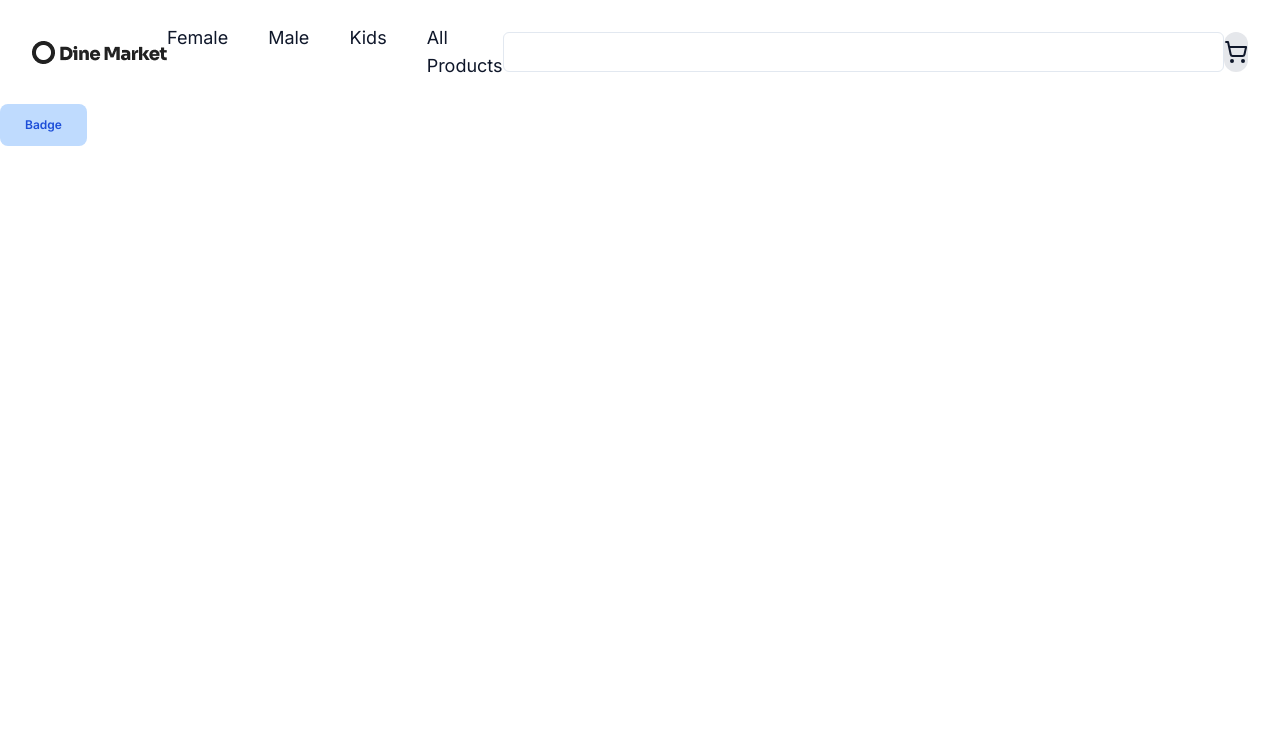
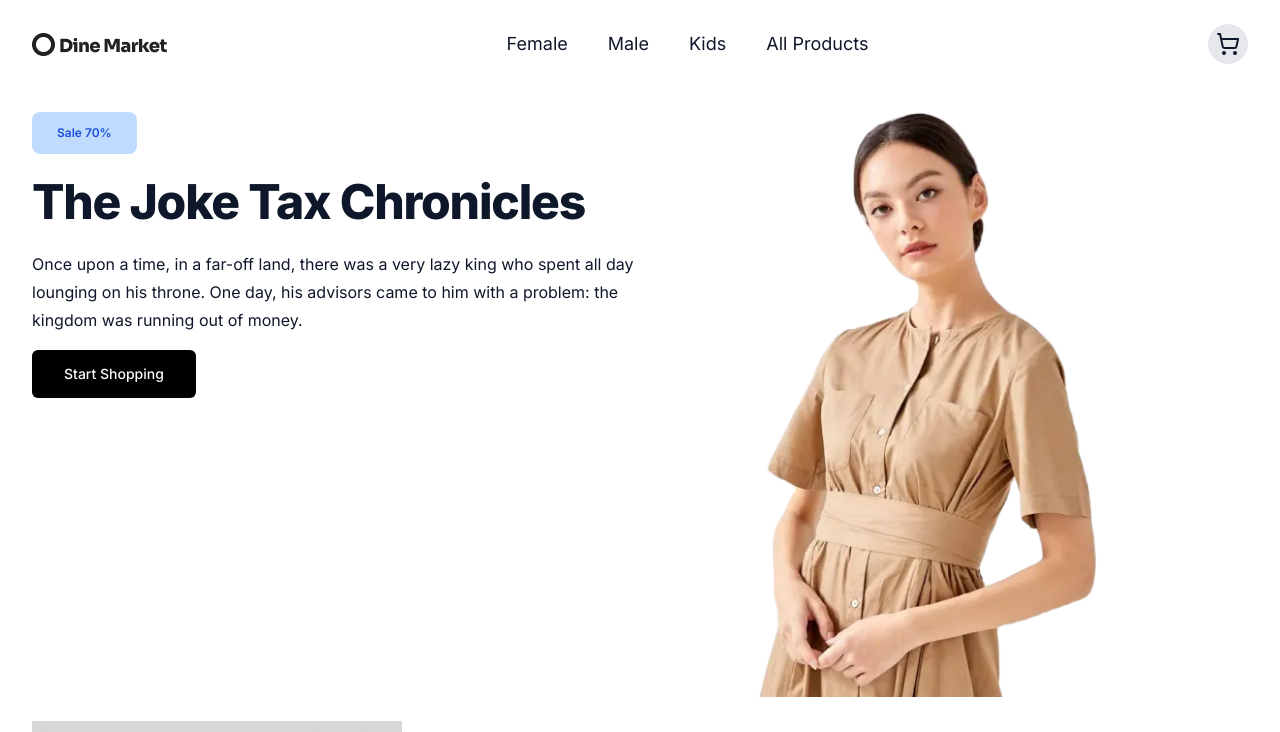
Before and after one commit to Abdullah-Younus/Shadcn-ui-ecommerce, a Next.js app: page / in a window 1280 px wide. Shown: the top 732 px of the page. Built offline with nearby package versions, Linux system fonts and the light colour scheme.

Commit message:
local changes

```diff
--- a/app/globals.css
+++ /dev/null
@@ -1,78 +0,0 @@
-@tailwind base;
-@tailwind components;
-@tailwind utilities;
-
-@layer base {
-  :root {
-    --background: 0 0% 100%;
-    --foreground: 20 14.3% 4.1%;
-
-    --muted: 60 4.8% 95.9%;
-    --muted-foreground: 25 5.3% 44.7%;
-
-    --popover: 0 0% 100%;
-    --popover-foreground: 20 14.3% 4.1%;
-
-    --card: 0 0% 100%;
-    --card-foreground: 20 14.3% 4.1%;
-
-    --border: 20 5.9% 90%;
-    --input: 20 5.9% 90%;
-
-    --primary: 24 9.8% 10%;
-    --primary-foreground: 60 9.1% 97.8%;
-
-    --secondary: 60 4.8% 95.9%;
-    --secondary-foreground: 24 9.8% 10%;
-
-    --accent: 60 4.8% 95.9%;
-    --accent-foreground: 24 9.8% 10%;
-
-    --destructive: 0 84.2% 60.2%;
-    --destructive-foreground: 60 9.1% 97.8%;
-
-    --ring: 24 5.4% 63.9%;
-
-    --radius: 0.5rem;
-  }
-
-  .dark {
-    --background: 20 14.3% 4.1%;
-    --foreground: 60 9.1% 97.8%;
-
-    --muted: 12 6.5% 15.1%;
-    --muted-foreground: 24 5.4% 63.9%;
-
-    --popover: 20 14.3% 4.1%;
-    --popover-foreground: 60 9.1% 97.8%;
-
-    --card: 20 14.3% 4.1%;
-    --card-foreground: 60 9.1% 97.8%;
-
-    --border: 12 6.5% 15.1%;
-    --input: 12 6.5% 15.1%;
-
-    --primary: 60 9.1% 97.8%;
-    --primary-foreground: 24 9.8% 10%;
-
-    --secondary: 12 6.5% 15.1%;
-    --secondary-foreground: 60 9.1% 97.8%;
-
-    --accent: 12 6.5% 15.1%;
-    --accent-foreground: 60 9.1% 97.8%;
-
-    --destructive: 0 62.8% 30.6%;
-    --destructive-foreground: 0 85.7% 97.3%;
-
-    --ring: 12 6.5% 15.1%;
-  }
-}
-
-@layer base {
-  * {
-    @apply border-border;
-  }
-  body {
-    @apply bg-background text-foreground;
-  }
-}
--- a/src/app/layout.tsx
+++ b/src/app/layout.tsx
@@ -17,7 +17,9 @@ export default function RootLayout({
     <html lang="en">
       <body className={inter.className}>
         <Header />
-        {children}
+        <main className='px-8'>
+          {children}
+        </main>
       </body>
     </html>
   )
--- a/src/app/page.tsx
+++ b/src/app/page.tsx
@@ -1,11 +1,12 @@
 import Image from 'next/image'
-import { Button } from "../../components/ui/button";
 import Hero from '@/views/Hero';
+import ProductList from '@/views/ProductList';
 
 export default function Home() {
   return (
     <div>
       <Hero />
+      <ProductList/>
     </div>
   )
 }
--- /dev/null
+++ b/src/components/ProductCard.tsx
@@ -0,0 +1,12 @@
+import Image from "next/image";
+import p1 from '/public/p1.png';
+
+export const ProductCard = () => {
+    return (
+        <div>
+            <Image src={p1} alt='Picture' />
+            <h3 className='font-bold text-lg mt-3'>Flex Sweater</h3>
+            <p className='font-bold text-lg'>$104</p>
+        </div>
+    )
+}
--- a/src/components/layout/Header.tsx
+++ b/src/components/layout/Header.tsx
@@ -30,7 +30,7 @@ const Header = () => {
                     </Link>
                 </li>
             </ul>
-            <Input />
+            {/* <Input /> */}
 
             <div className='h-10 w-10 rounded-full bg-gray-200 flex justify-center items-center'>
                     <ShoppingCart className='h-6 w-6'/>
--- a/src/components/ui/badge.tsx
+++ b/src/components/ui/badge.tsx
@@ -9,11 +9,11 @@ const badgeVariants = cva(
     variants: {
       variant: {
         default:
-          "border-transparent bg-primary text-primary-foreground hover:bg-primary/80",
+          "border-transparent bg-primary text-primary-foreground",
         secondary:
-          "border-transparent bg-secondary text-secondary-foreground hover:bg-secondary/80",
+          "border-transparent bg-secondary text-secondary-foreground",
         destructive:
-          "border-transparent bg-destructive text-destructive-foreground hover:bg-destructive/80",
+          "border-transparent bg-destructive text-destructive-foreground",
         outline: "text-foreground",
       },
     },
--- a/components/ui/button.tsx
+++ b/src/components/ui/button.tsx
@@ -5,7 +5,7 @@ import { cva, type VariantProps } from "class-variance-authority"
 import { cn } from "@/lib/utils"
 
 const buttonVariants = cva(
-  "inline-flex items-center justify-center rounded-md text-sm font-medium transition-colors focus-visible:outline-none focus-visible:ring-2 focus-visible:ring-ring focus-visible:ring-offset-2 disabled:opacity-50 disabled:pointer-events-none ring-offset-background",
+  "inline-flex items-center justify-center rounded-md text-sm font-medium ring-offset-background transition-colors focus-visible:outline-none focus-visible:ring-2 focus-visible:ring-ring focus-visible:ring-offset-2 disabled:pointer-events-none disabled:opacity-50",
   {
     variants: {
       variant: {
@@ -13,16 +13,17 @@ const buttonVariants = cva(
         destructive:
           "bg-destructive text-destructive-foreground hover:bg-destructive/90",
         outline:
-          "border border-input hover:bg-accent hover:text-accent-foreground",
+          "border border-input bg-background hover:bg-accent hover:text-accent-foreground",
         secondary:
           "bg-secondary text-secondary-foreground hover:bg-secondary/80",
         ghost: "hover:bg-accent hover:text-accent-foreground",
-        link: "underline-offset-4 hover:underline text-primary",
+        link: "text-primary underline-offset-4 hover:underline",
       },
       size: {
-        default: "h-10 py-2 px-4",
-        sm: "h-9 px-3 rounded-md",
-        lg: "h-11 px-8 rounded-md",
+        default: "h-10 px-4 py-2",
+        sm: "h-9 rounded-md px-3",
+        lg: "h-11 rounded-md px-8",
+        icon: "h-10 w-10",
       },
     },
     defaultVariants: {
--- a/src/views/Hero.tsx
+++ b/src/views/Hero.tsx
@@ -1,21 +1,28 @@
-import { Badge } from "@/components/ui/badge"
-
+import { Badge } from "@/components/ui/badge";
+import { Button } from "@/components/ui/button";
+import heroImage from '/public/heroImage.webp'
+import Image from "next/image";
 const Hero = () => {
     return (
-        <section>
+        <section className="flex flex-col lg:flex-row gap-y-10 py-6">
             {/* left side  */}
-
-            <div>
-                <Badge className="py-3 px-6  rounded-lg bg-blue-200 text-blue-700 hover:bg-none" >Badge</Badge>
-
+            <div className="flex-1">
+                <Badge className="py-3 px-6 rounded-lg bg-blue-200 text-blue-700 hover:bg-none">
+                    Sale 70%
+                </Badge>
+                <h1 className="scroll-m-20 text-4xl font-extrabold tracking-tight lg:text-5xl mt-6">
+                    The Joke Tax Chronicles
+                </h1>
+                <p className="leading-7 [&:not(:first-child)]:mt-6">
+                    Once upon a time, in a far-off land, there was a very lazy king who
+                    spent all day lounging on his throne. One day, his advisors came to him
+                    with a problem: the kingdom was running out of money.
+                </p>
+                <Button className="bg-black h-12 px-8 mt-4">Start Shopping</Button>
             </div>
-
-
-
             {/* Right side  */}
-
-            <div>
-
+            <div className="flex-1">
+                <Image src={heroImage} alt="Hero Image" />
             </div>
 
         </section>
--- /dev/null
+++ b/src/views/ProductList.tsx
@@ -0,0 +1,12 @@
+import p1 from '/public/p1.png';
+import Image from 'next/image';
+import { ProductCard } from '@/components/ProductCard';
+const ProductList = () => {
+    return (
+        <div>
+            <ProductCard />
+        </div>
+    )
+}
+
+export default ProductList;
```
Also changed, not shown: public/heroImage.webp (added), public/p1.png (added).
